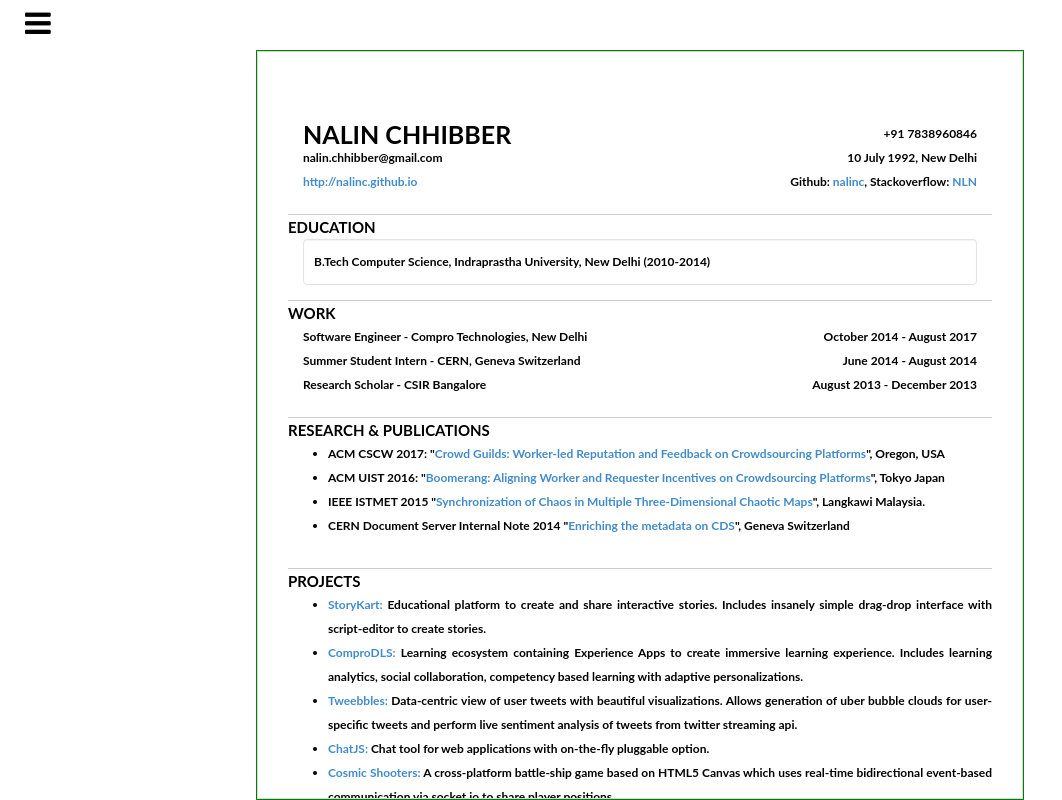
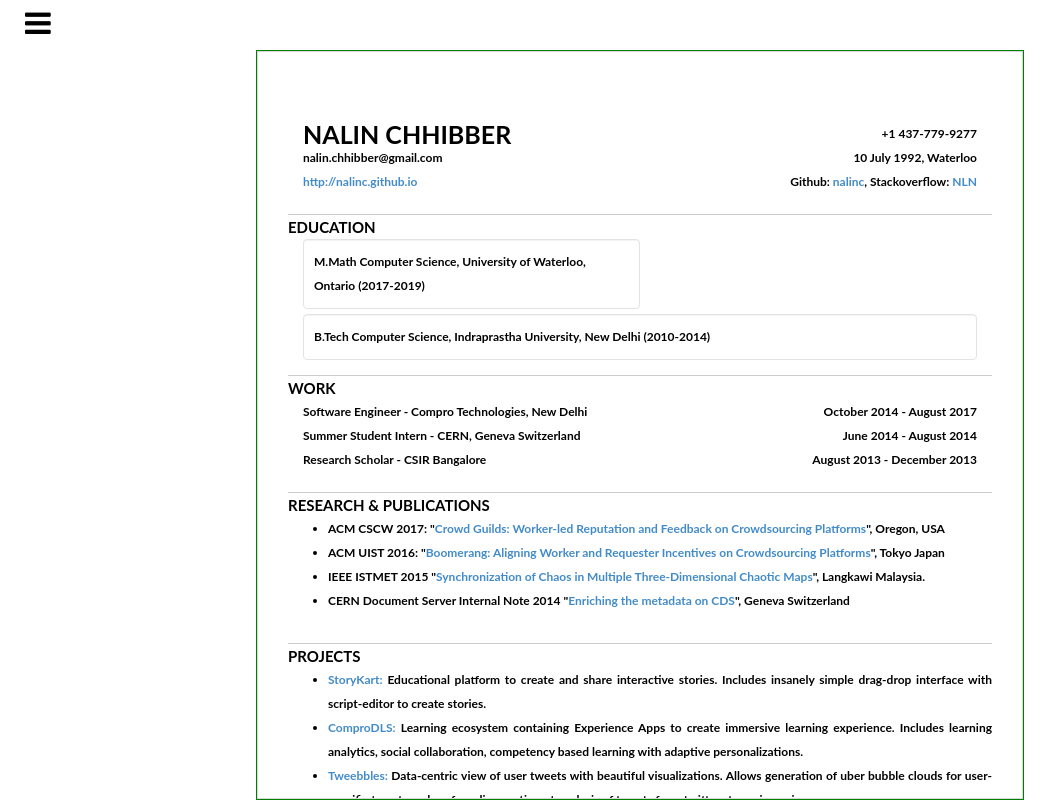
Before and after one commit to Nalinc/cv, a plain HTML site: page index.html in a window 1280 px wide. Shown: the whole page, without its empty margins (0-1062 px from the left). Drawn offline with Linux system fonts and the light colour scheme.

Commit message:
Update index.html

```diff
--- a/index.html
+++ b/index.html
@@ -32,11 +32,11 @@
 
 					<div class="col-xs-12">
 						<div class="pull-left" style="font-size:25px;">NALIN CHHIBBER</div>
-						<div class="pull-right">+91 7838960846</div>
+						<div class="pull-right">+1 437-779-9277</div>
 					</div>
 					<div class="col-xs-12">
 						<div class="pull-left">nalin.chhibber@gmail.com</div>
-						<div class="pull-right">10 July 1992, New Delhi</div>
+						<div class="pull-right">10 July 1992, Waterloo</div>
 					</div>
 					<div class="col-xs-12">
 						<div class="pull-left"><a href="http://nalinc.github.io">http://nalinc.github.io</a></div>
@@ -46,10 +46,10 @@
 				<div class="col-xs-12 profile-education">
 					<div class="profile-title">EDUCATION</div>
 					<div class="col-xs-12">
-						<!-- <div class="col-xs-6 well">
+						<div class="col-xs-6 well">
 							M.Math Computer Science,
 							University of Waterloo, Ontario (2017-2019)
-						</div> -->
+						</div>
 						<div class="col-xs-12 well">
 							B.Tech Computer Science,
 							Indraprastha University, New Delhi (2010-2014)
```
